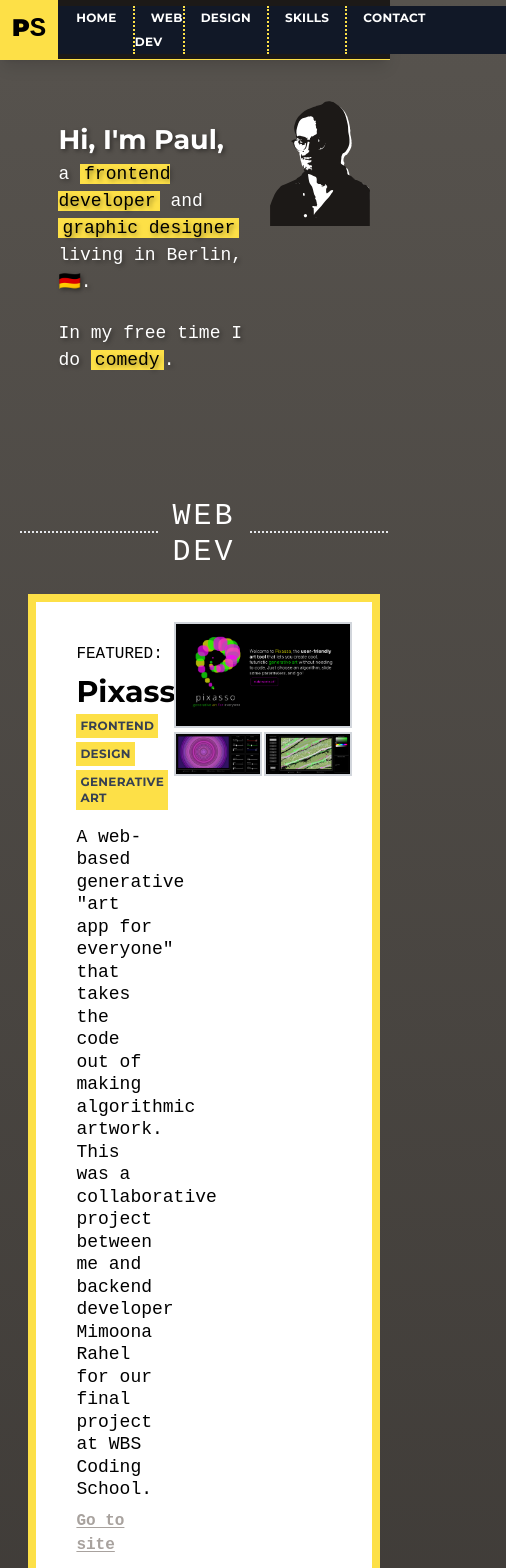
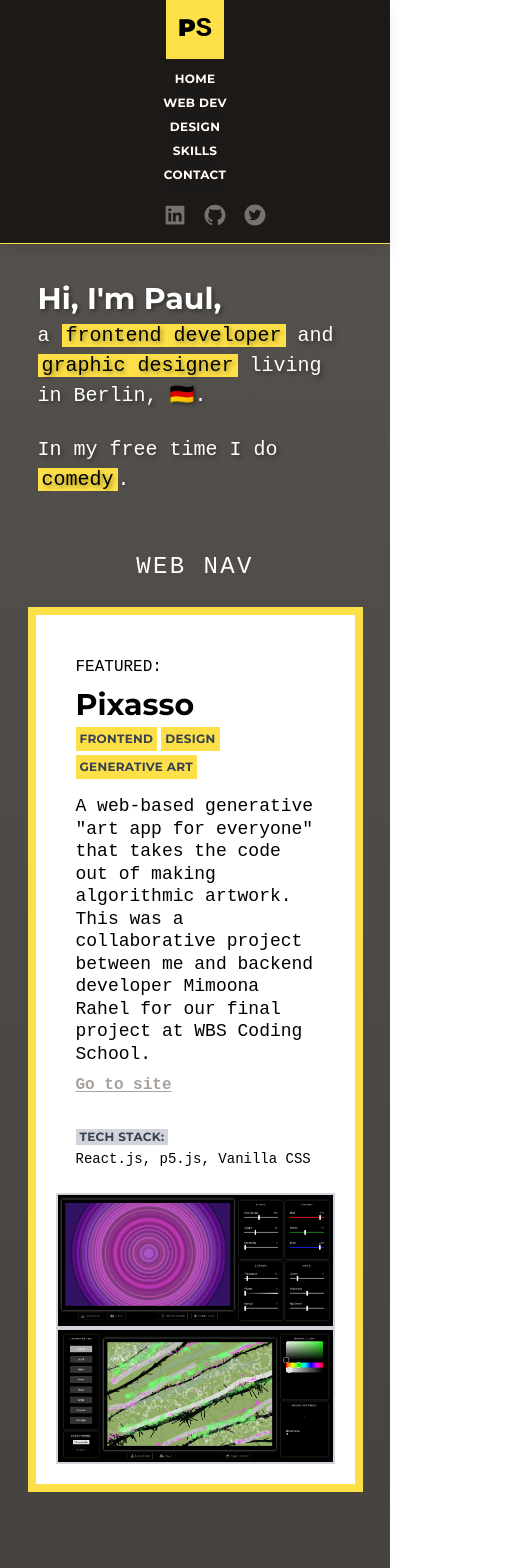
Before and after one commit to paulsalamone/portfolio, a React (Create React App) app: page / in a window 390 px wide. Shown: the top 1568 px of the page, 506 px wide, since content can reach past the window. Built offline with nearby package versions, Linux system fonts and the light colour scheme.

Commit message:
responsive round 1

```diff
--- a/src/App.js
+++ b/src/App.js
@@ -24,7 +24,7 @@ import Modal1 from "./components/Portfolios/Modal1";
 function App() {
   return (
     <>
-      <div className="h-content scroll-smooth w-fit ">
+      <div className="h-content scroll-smooth  ">
         {/* <div className="bg-gradient-to-b from-stone-600 to-stone-900 h-content scroll-smooth w-fit "> */}
         <Modal1 />
         <TopNav />
--- a/src/components/Contact.js
+++ b/src/components/Contact.js
@@ -15,10 +15,9 @@ const Contact = () => {
   if (submitted) {
     return (
       <>
-        <section
-          id="contact"
-          className="flex flex-col items-center mt-8  mb-20 bg-yellow-300 w-[60%] p-10"
-        >
+        <div id="contact" className="h-16"></div>
+
+        <section className="flex flex-col items-center mt-8  mb-20 bg-yellow-300 w-[60%] p-10">
           <h2 class="text-2xl text-black font-heading font-light">
             Message sent!
           </h2>
@@ -28,7 +27,9 @@ const Contact = () => {
   }
   return (
     <>
-      <section id="contact" className="flex flex-col items-center mt-8 w-full">
+      <div id="contact" className="h-16"></div>
+
+      <section className="flex flex-col items-center mt-8 w-full">
         <div className="flex flex-row items-center w-[90%] max-w-6xl align-middle ">
           <div className="border-b-2 border-dotted w-2/5"></div>
           <h2 className="text-white text-3xl text-center tracking-widest font-medium mt-5 mb-4 mx-3 w-1/5">
--- a/src/components/Hero.js
+++ b/src/components/Hero.js
@@ -10,7 +10,7 @@ const Hero = () => {
     "
       id="home"
     >
-      <div id="top-spacer" class="mt-20"></div>
+      <div id="top-spacer" class="mt-64 sm:mt-20"></div>
 
       <div id="parent" class=" flex flex-row  w-[90%]">
         {/* sm: 640
@@ -21,14 +21,15 @@ xl: 1280
 
         <div
           id="text"
-          class="flex flex-col w-[70%] text-white
-          p-5
+          class=" flex flex-col w-[100%] sm:w-[70%] text-white
+
+          sm:p-5
           md:-10
           lg:p-20
 
           leading-normal
 
-          text-lg
+          text-xl
           md:text-2xl
           lg:text-3xl
           xl:text-4xl
@@ -59,8 +60,8 @@ xl: 1280
           </p>
         </div>
 
-        <div id="image" class="w-[30%]">
-          <img src={Paul} class="w-full max-h-[370px]" />
+        <div id="image" class="w-[0%] sm:w-[30%]">
+          <img src={Paul} class="hidden sm:block w-full max-h-[370px]" />
         </div>
       </div>
     </section>
--- a/src/components/Portfolios/Card2.js
+++ b/src/components/Portfolios/Card2.js
@@ -9,7 +9,8 @@ const Card2 = (props) => {
   return (
     <>
       <div
-        className="box-border bg-yellow-300 m-2 p-2
+        className="box-border bg-yellow-300
+        m-2 p-2
 	    hover:translate-x-[-1px]
 		hover:translate-y-[-1px]
 hover:shadow-3xl
--- a/src/components/Portfolios/CardFeature.js
+++ b/src/components/Portfolios/CardFeature.js
@@ -3,20 +3,12 @@ import Categories from "./Categories";
 const CardFeature = (props) => {
   return (
     <>
-      <div
-        className="bg-yellow-300 m-2 p-2 col-span-2"
-        // hover:translate-x-[-1px]
-        // hover:translate-y-[-1px]
-        // active:translate-x-[1px]
-        // active:translate-y-[1px]
-        // transition-all
-        // cursor-pointer
-      >
+      <div className="bg-yellow-300 m-2 p-2 col-span-2">
         <div
-          className="bg-white h-full p-5 flex
-		flex-row"
+          className="bg-white h-full p-5 flex flex-col
+          sm:flex-row"
         >
-          <div className="p-5 w-2/5">
+          <div className="p-5 sm:w-2/5">
             <h2>FEATURED:</h2>
             <h2 className="font-heading font-bold text-3xl mt-2 ">
               {props.name}
@@ -39,21 +31,21 @@ const CardFeature = (props) => {
             </p>
             <p className="text-sm">{props.stack.join(", ")}</p>
           </div>
-          <div class="w-3/5 ">
+          <div class="sm:w-3/5 ">
             <img
               src={props.img}
               alt={props.name}
-              className="border-2 border-gray-300 w-[100%] "
+              className="hidden sm:block border-2 border-gray-300 w-[100%] "
             />
-            <div class="flex flex-row  justify-between  mt-1 w-[100%]">
-              <div class="w-[49.5%]">
+            <div class="flex flex-col sm:flex-row  justify-between  mt-1 w-[100%]">
+              <div class="sm:w-[49.5%]">
                 <img
                   src={props.img2}
                   alt={props.name}
                   className="border-2 border-gray-300  "
                 />
               </div>
-              <div class="w-[49.5%]">
+              <div class="sm:w-[49.5%]">
                 <img
                   src={props.img3}
                   alt={props.name}
--- a/src/components/Portfolios/WebDev.js
+++ b/src/components/Portfolios/WebDev.js
@@ -2,20 +2,14 @@ import { WebDevData } from "../../content/WebDevData";
 import Card1 from "./Card1";
 import CardFeature from "./CardFeature";
 import { AnimationOnScroll } from "react-animation-on-scroll";
-
+import SectionHead from "../SectionHead";
 const WebDev = () => {
   return (
     <>
-      <div id="webdev" className="h-16"></div>
+      <div id="webdev" className="h-4 sm:h-16"></div>
+      <SectionHead name="WEB NAV" dots={true} />
+
       <section className="flex flex-col items-center">
-        <div className="flex flex-row items-center w-[90%] max-w-6xl align-middle ">
-          <div className="border-b-2 border-dotted w-2/5"></div>
-          <h2 className="text-white text-3xl text-center tracking-widest font-medium mt-5 mb-4 mx-3 w-1/5">
-            WEB DEV
-          </h2>
-          <div className="border-b-2 border-dotted w-2/5"></div>
-        </div>
-
         {/* </div> */}
 
         <div class="grid grid-cols-2 w-[90%] max-w-6xl">
--- /dev/null
+++ b/src/components/SectionHead.js
@@ -0,0 +1,29 @@
+export default function SectionHead({ name, dots }) {
+  return (
+    <>
+      {dots ? (
+        <div className="flex flex-col sm:flex-row items-center w-[90%] max-w-6xl align-middle  ">
+          <div className="sm:border-b-2 sm:border-dotted sm:w-2/5"></div>
+          <h2
+            className="text-white text-2xl md:text-3xl text-center tracking-widest font-medium mt-5 mb-4 mx-3 sm:w-1/5
+  "
+          >
+            {name}
+          </h2>
+          <div className="sm:border-b-2 sm:border-dotted sm:w-2/5"></div>
+        </div>
+      ) : (
+        <div className="flex flex-col sm:flex-row justify-center items-center w-[90%] max-w-6xl align-middle ">
+          <div className=""></div>
+          <h2
+            className="text-white text-2xl text-center tracking-widest font-medium mt-5 mb-4 mx-3
+  "
+          >
+            {name}
+          </h2>
+          <div className=""></div>
+        </div>
+      )}
+    </>
+  );
+}
--- a/src/components/Skills/SkillsCard.js
+++ b/src/components/Skills/SkillsCard.js
@@ -4,7 +4,11 @@ const SkillsCard = (props) => {
   console.log(props.data);
   return (
     <>
-      <div className="border-2 border-yellow-300 border-dotted rounded-lg py-6 px-10">
+      <div
+        className="border-2 border-yellow-300 border-dotted rounded-lg py-6 px-10
+      h-[100%]
+      "
+      >
         <h3 className="text-white uppercase text-center mb-4 text-md tracking-wider font-heading font-bold">
           {props.name}
         </h3>
--- a/src/components/TopIcons.js
+++ b/src/components/TopIcons.js
@@ -8,7 +8,7 @@ export default function TopIcons() {
   return (
     <>
       <div
-        class="flex flex-row justify-around w-[80px] ] text-2xl text-stone-500 mr-8
+        class="flex flex-row justify-around w-[80px] ] text-2xl text-stone-500 m-4 sm:m-0 sm:mr-8
 
 	  "
       >
--- a/src/components/TopNav.js
+++ b/src/components/TopNav.js
@@ -5,8 +5,12 @@ const TopNav = () => {
   return (
     <>
       <header className="fixed top z-20 shadow-lg w-full border-b-[1px] border-yellow-300">
-        <nav className="bg-stone-900 flex justify-between items-center cursor-pointer transition-all">
-          <div className="bg-yellow-300 p-3">
+        <nav
+          className="bg-stone-900 flex flex-col sm:flex-row justify-between items-center cursor-pointer
+        text-center sm:text-left
+        transition-all"
+        >
+          <div className="bg-yellow-300 p-3 mb-2 sm:mb-0">
             <Link smooth to="#home">
               <h1 class="text-2xl font-heading font-black h-full border-b-2 border-yellow-300 hover:border-stone-900">
                 <a>
@@ -18,8 +22,8 @@ const TopNav = () => {
               </h1>
             </Link>
           </div>
-          <div className="bg-gray-900 flex font-bold ">
-            <div class="border-l-2 border-gray-900 border-dotted">
+          <div className="bg-stone-900 flex flex-col sm:flex-row font-bold ">
+            <div class="sm:border-l-2 border-stone-900 sm:border-dotted">
               <Link smooth to="#home">
                 <a
                   class="text-white font-heading text-xs mx-4 py-1 uppercase tracking-wide border-solid border-b-[1px] border-gray-900 hover:border-yellow-300
@@ -30,7 +34,7 @@ const TopNav = () => {
                 </a>
               </Link>
             </div>
-            <div class="border-l-2 border-yellow-300 border-dotted">
+            <div class="sm:border-l-2 sm:border-yellow-300 sm:border-dotted">
               <Link smooth to="#webdev">
                 <a
                   href="#webdev"
@@ -41,7 +45,7 @@ const TopNav = () => {
                 </a>
               </Link>
             </div>
-            <div class="border-l-2 border-yellow-300 border-dotted">
+            <div class="sm:border-l-2 sm:border-yellow-300 sm:border-dotted">
               <Link smooth to="#design">
                 <a
                   class="text-white font-heading text-xs mx-4 py-1 uppercase tracking-wide border-solid border-b-[1px] border-gray-900 hover:border-yellow-300 hover:text-yellow-300
@@ -51,7 +55,7 @@ const TopNav = () => {
                 </a>
               </Link>
             </div>
-            <div class="border-l-2 border-yellow-300 border-dotted">
+            <div class="sm:border-l-2 sm:border-yellow-300 sm:border-dotted">
               <Link smooth to="#skills">
                 <a
                   href="#skills"
@@ -62,13 +66,13 @@ const TopNav = () => {
                 </a>
               </Link>
             </div>
-            <div class="border-l-2 border-yellow-300 border-dotted">
+            <div class="sm:border-l-2 sm:border-yellow-300 sm:border-dotted">
               <Link smooth to="#contact">
                 <a
                   href="#contact"
                   class="text-white font-heading text-xs mx-4 py-1 uppercase tracking-wide border-solid border-b-[1px] border-gray-900 hover:border-yellow-300 hover:text-yellow-300
 				transition-all
-        mr-20
+        sm:mr-20
         "
                 >
                   Contact
```
Also changed, not shown: src/components/Portfolios/Design.js (+3 -8 lines), src/components/Skills/Skills.js (+14 -8 lines).
